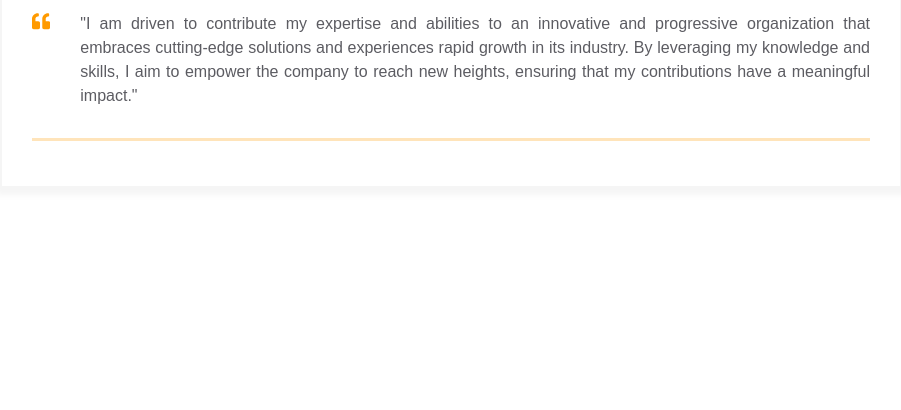
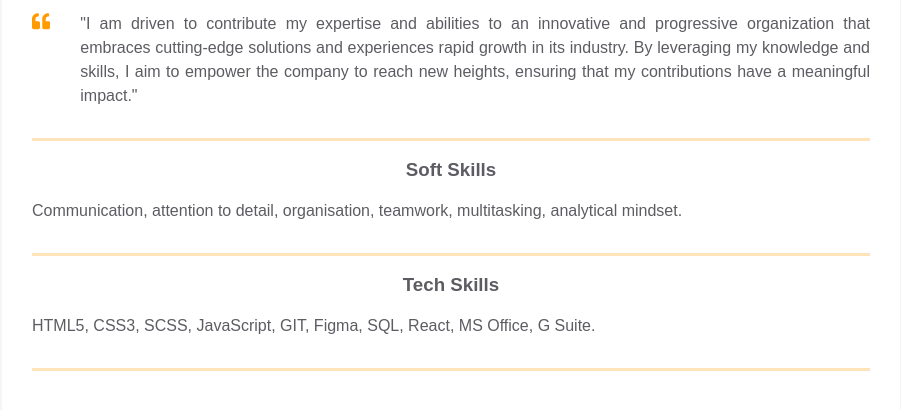
Before and after one commit to Amber2703/homepage, a plain HTML site: page index.html in a window 1280 px wide. Shown: the part 394-804 px from the top of the page, without its empty margins (189-1090 px from the left). Drawn offline with Linux system fonts and the light colour scheme.

Commit message:
Added Skills block

```diff
--- a/index.html
+++ b/index.html
@@ -99,6 +99,20 @@
             </div>
           </div>
         </div>
+        <div class="container">
+          <div class="resume__block">
+            <div class="skills">
+              <h3 class="skills__header">Soft Skills</h3>
+              <p class="skills__text">Communication, attention to detail, organisation, teamwork, multitasking, analytical mindset. </p>
+            </div>
+          </div>
+          <div class="resume__block">
+            <div class="skills">
+              <h3 class="skills__header">Tech Skills</h3>
+              <p class="skills__text">HTML5, CSS3, SCSS, JavaScript, GIT, Figma, SQL, React, MS Office, G Suite.</p>
+            </div>
+          </div>
+        </div>
       </div>
     </main>
   </body>
```
